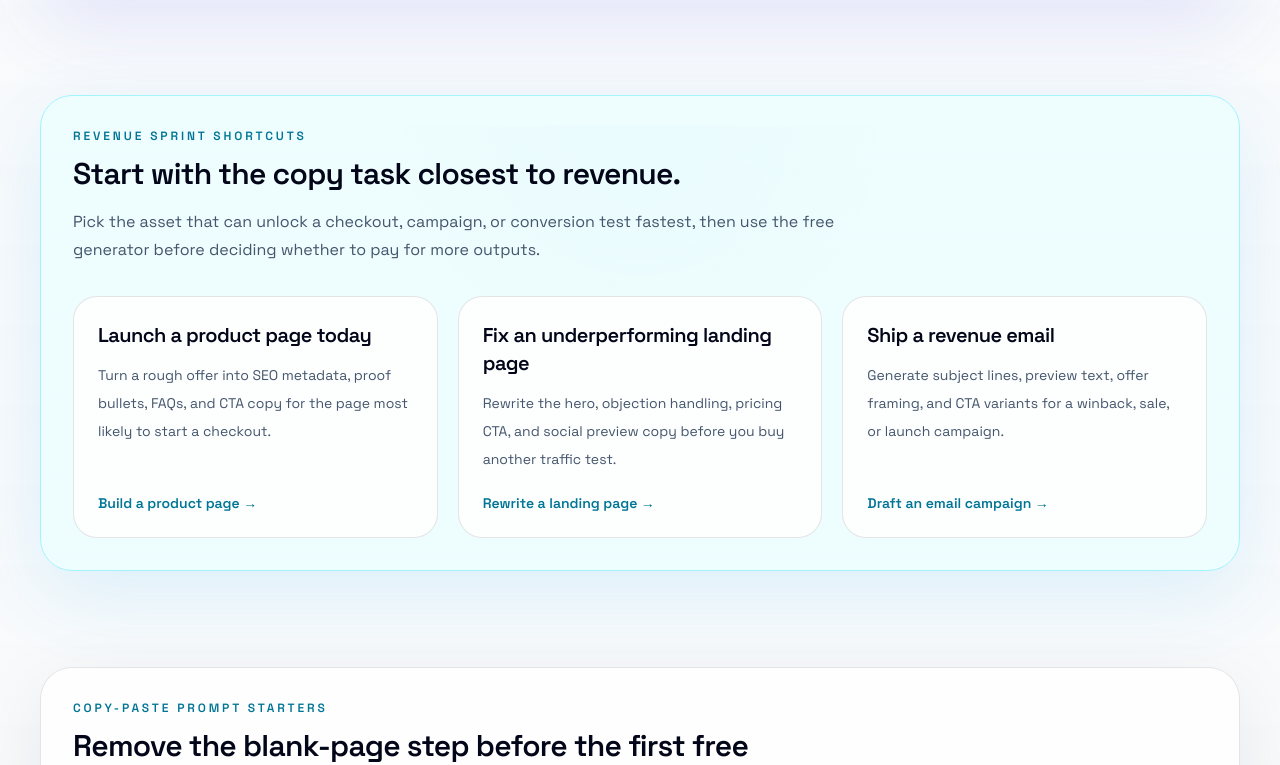
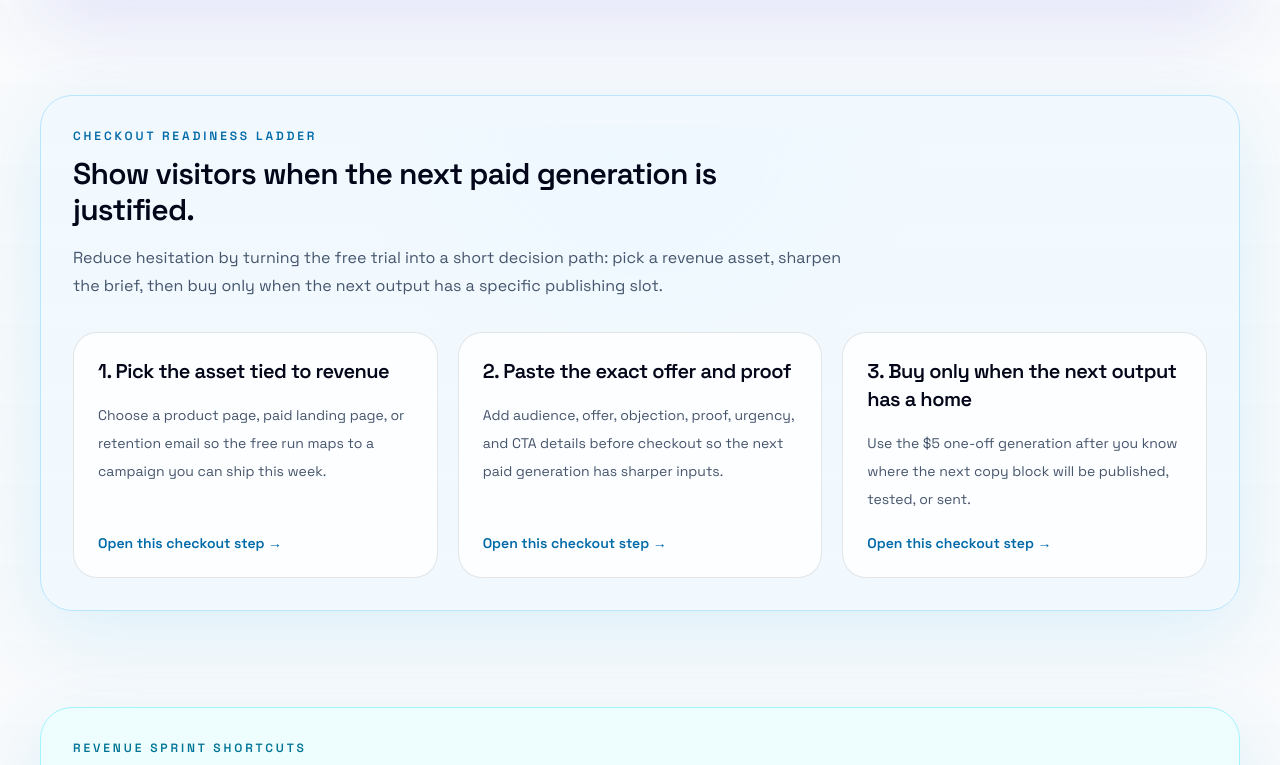
Before and after one commit to icarusagio/seocopy, a Next.js app: page / in a window 1280 px wide. Shown: the part 3875-4640 px from the top of the page. Built offline with nearby package versions, Linux system fonts and the light colour scheme; no server answers.

Commit message:
Add homepage checkout readiness ladder

```diff
--- a/src/app/page.tsx
+++ b/src/app/page.tsx
@@ -266,6 +266,24 @@ const launchPlaybooks = [
       { label: "Loyalty Program Email", href: "/loyalty-program-email-generator" },
     ],
     ctaHref: "/generate?source=homepage-launch-playbook-retention",
+  },
+];
+
+const checkoutReadinessSteps = [
+  {
+    stage: "1. Pick the asset tied to revenue",
+    proof: "Choose a product page, paid landing page, or retention email so the free run maps to a campaign you can ship this week.",
+    href: "/generate?source=homepage-checkout-readiness-asset",
+  },
+  {
+    stage: "2. Paste the exact offer and proof",
+    proof: "Add audience, offer, objection, proof, urgency, and CTA details before checkout so the next paid generation has sharper inputs.",
+    href: "/generate?source=homepage-checkout-readiness-brief",
+  },
+  {
+    stage: "3. Buy only when the next output has a home",
+    proof: "Use the $5 one-off generation after you know where the next copy block will be published, tested, or sent.",
+    href: "/generate?plan=one-time&source=homepage-checkout-readiness-upgrade",
   },
 ];
 
@@ -1540,6 +1558,42 @@ export default function Home() {
       </section>
 
       <section className="mx-auto max-w-7xl px-6 py-12 lg:px-10">
+        <div className="rounded-[2rem] border border-sky-200 bg-sky-50/80 p-8 shadow-[0_24px_80px_rgba(14,165,233,0.12)] dark:border-sky-300/20 dark:bg-sky-300/10">
+          <div className="mb-8 max-w-3xl">
+            <p className="text-xs font-semibold uppercase tracking-[0.24em] text-sky-700 dark:text-sky-300">
+              Checkout readiness ladder
+            </p>
+            <h2 className="mt-3 text-3xl font-semibold tracking-tight text-slate-950 dark:text-white">
+              Show visitors when the next paid generation is justified.
+            </h2>
+            <p className="mt-4 text-base leading-7 text-slate-600 dark:text-slate-300">
+              Reduce hesitation by turning the free trial into a short decision path: pick a revenue asset,
+              sharpen the brief, then buy only when the next output has a specific publishing slot.
+            </p>
+          </div>
+          <div className="grid gap-5 lg:grid-cols-3">
+            {checkoutReadinessSteps.map((step) => (
+              <Link
+                key={step.href}
+                href={step.href}
+                className="flex h-full flex-col rounded-[1.5rem] border border-black/10 bg-white/85 p-6 transition hover:-translate-y-0.5 hover:border-sky-400 dark:border-white/10 dark:bg-slate-950/45"
+              >
+                <h3 className="text-xl font-semibold tracking-tight text-slate-950 dark:text-white">
+                  {step.stage}
+                </h3>
+                <p className="mt-4 flex-1 text-sm leading-7 text-slate-600 dark:text-slate-300">
+                  {step.proof}
+                </p>
+                <span className="mt-5 inline-flex text-sm font-semibold text-sky-700 dark:text-sky-300">
+                  Open this checkout step →
+                </span>
+              </Link>
+            ))}
+          </div>
+        </div>
+      </section>
+
+      <section className="mx-auto max-w-7xl px-6 py-12 lg:px-10">
         <div className="rounded-[2rem] border border-cyan-200 bg-cyan-50/80 p-8 shadow-[0_24px_80px_rgba(14,165,233,0.12)] dark:border-cyan-300/20 dark:bg-cyan-300/10">
           <div className="mb-8 max-w-3xl">
             <p className="text-xs font-semibold uppercase tracking-[0.24em] text-cyan-700 dark:text-cyan-300">
```
Also changed, not shown: 1 other file (tests, documents, lock files or other folders).
